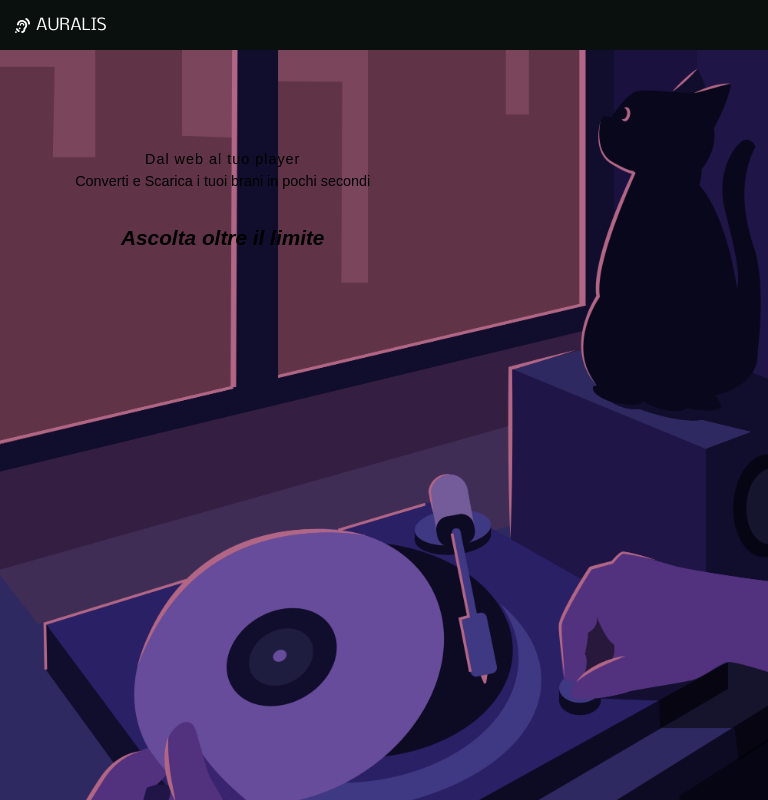
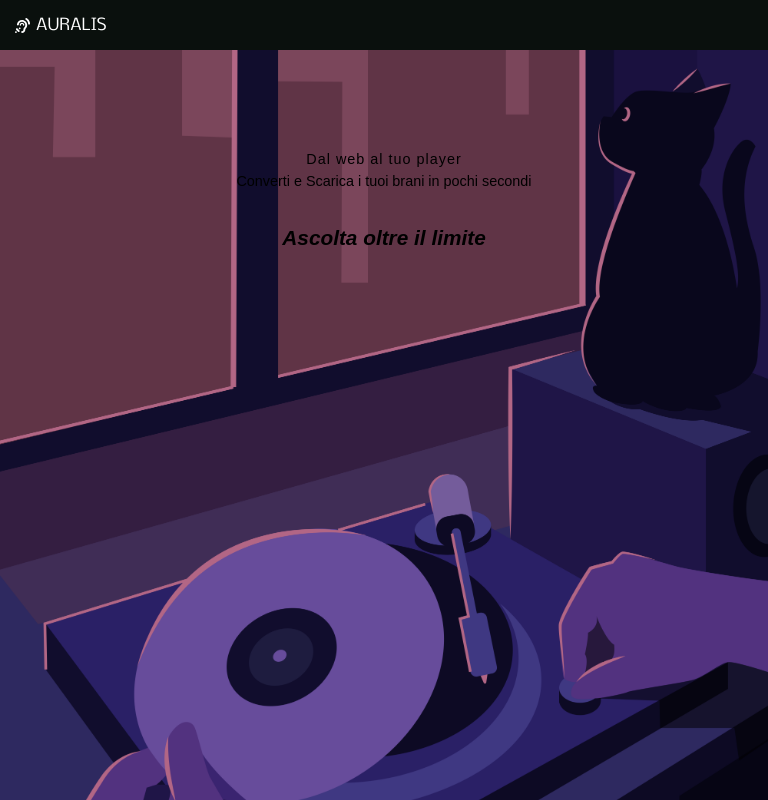
Before and after one commit to Stiv3nn/auralis, a React (Vite) app: page / in a window 768 px wide. Built offline with nearby package versions, Linux system fonts and the light colour scheme.

Commit message:
debbuging responsive mobile e tablet

```diff
--- a/src/App.css
+++ b/src/App.css
@@ -158,6 +158,7 @@ main {
 
     .hero-content {
         max-width: 550px;
+        left: 50%;
     }
 
     .text1,
@@ -202,6 +203,7 @@ main {
     .hero-content {
         max-width: 100%;
         padding: 10px 0;
+        left: 50%;
     }
 
     /* TESTI MOBILE */
```
